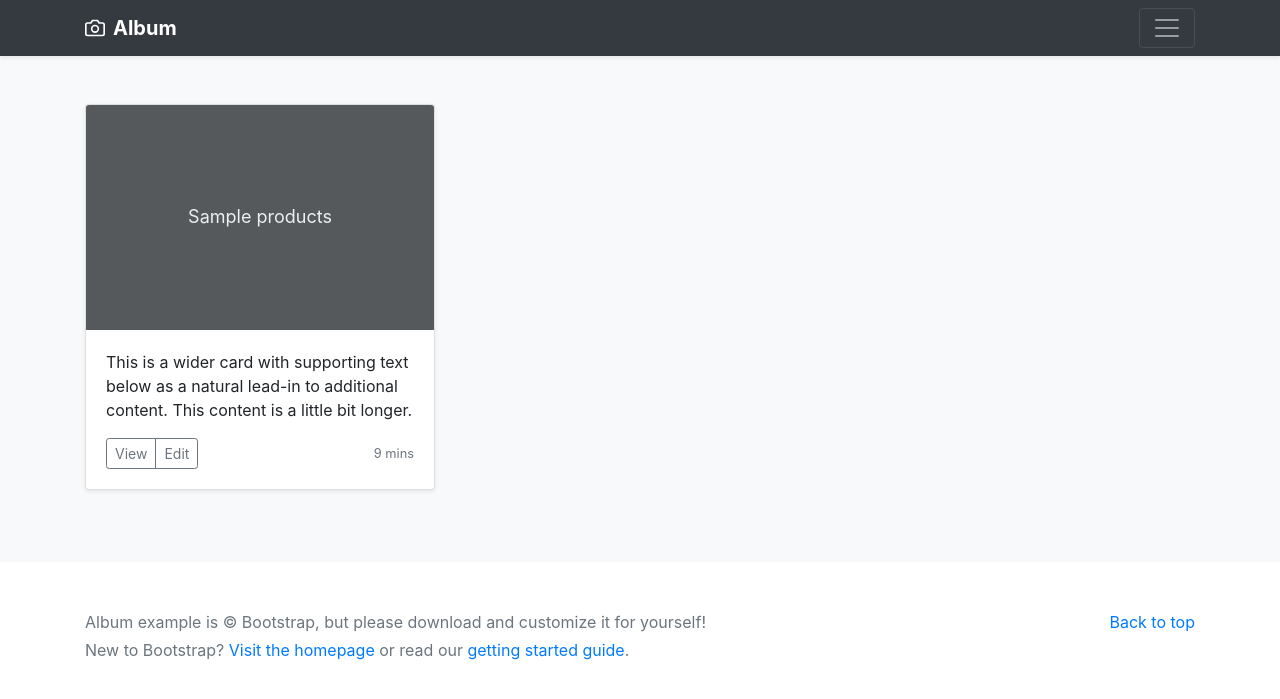
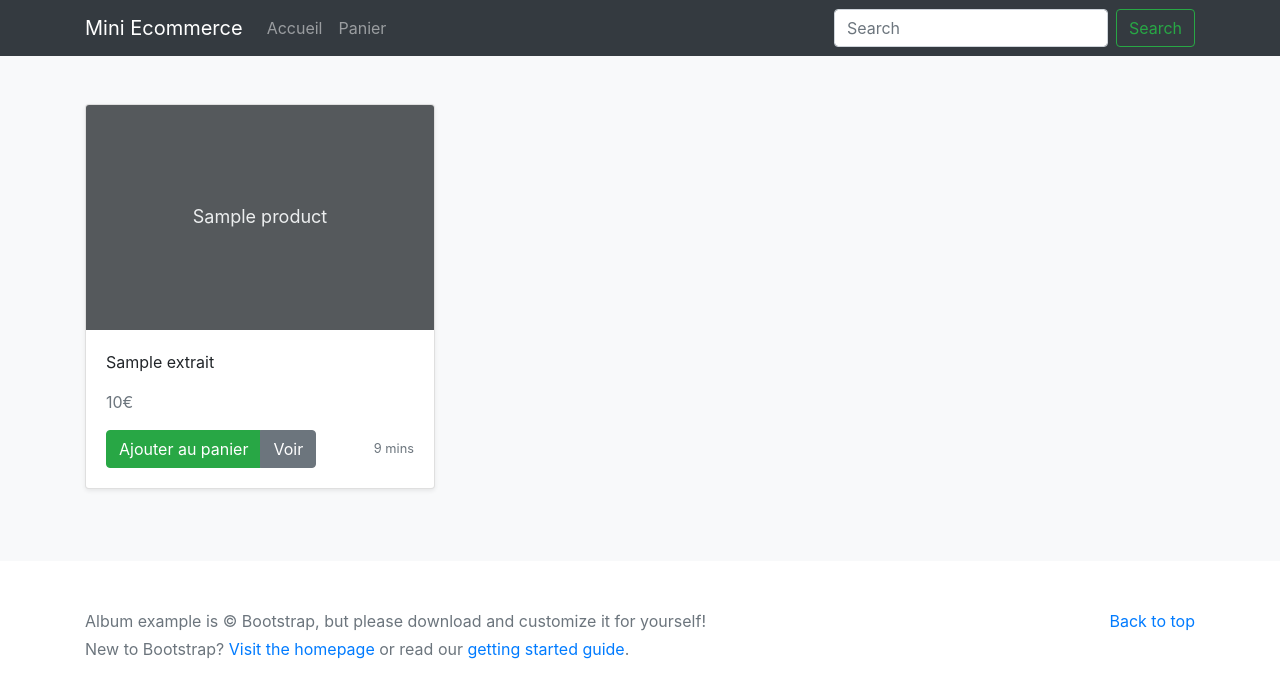
Before and after one commit to Eyzo/Mini-Ecommerce, a PHP site: template Views/home/index.php in a window 1280 px wide. Shown: the top 699 px of the page. Run offline with PHP 8.4, Linux system fonts and the light colour scheme; the template is opened without the code that fills it: most values are stand-ins (such as "Sample title", 1, 10 or a date in 2020).

Commit message:
mise en place du panier

```diff
--- a/Views/home/index.php
+++ b/Views/home/index.php
@@ -1,15 +1,20 @@
+<?php foreach ($products as $produit): ?>
+
 <div class="col-md-4">
     <div class="card mb-4 shadow-sm">
-        <svg class="bd-placeholder-img card-img-top" width="100%" height="225" xmlns="http://www.w3.org/2000/svg" preserveAspectRatio="xMidYMid slice" focusable="false" role="img" aria-label="Placeholder: Thumbnail"><title>Placeholder</title><rect width="100%" height="100%" fill="#55595c"/><text x="50%" y="50%" fill="#eceeef" dy=".3em"><?= $products ?></text></svg>
+        <svg class="bd-placeholder-img card-img-top" width="100%" height="225" xmlns="http://www.w3.org/2000/svg" preserveAspectRatio="xMidYMid slice" focusable="false" role="img" aria-label="Placeholder: Thumbnail"><title>Placeholder</title><rect width="100%" height="100%" fill="#55595c"/><text x="50%" y="50%" fill="#eceeef" dy=".3em"><?= $produit->getName(); ?></text></svg>
         <div class="card-body">
-            <p class="card-text">This is a wider card with supporting text below as a natural lead-in to additional content. This content is a little bit longer.</p>
+            <p class="card-text"><?= $produit->getExtrait(250) ?></p>
+            <p class="text-muted"><?= $produit->getPrix().'€' ?></p>
             <div class="d-flex justify-content-between align-items-center">
                 <div class="btn-group">
-                    <button type="button" class="btn btn-sm btn-outline-secondary">View</button>
-                    <button type="button" class="btn btn-sm btn-outline-secondary">Edit</button>
+                    <a class="btn btn-success" href="/panier/add/<?= $produit->getId() ?>">Ajouter au panier</a>
+                    <button type="button" class="btn btn-secondary">Voir</button>
                 </div>
                 <small class="text-muted">9 mins</small>
             </div>
         </div>
     </div>
 </div>
+
+<?php endforeach; ?>
--- a/Views/layout.php
+++ b/Views/layout.php
@@ -18,35 +18,29 @@
 </head>
 <body>
 <header>
-    <div class="collapse bg-dark" id="navbarHeader">
+    <nav class="navbar navbar-expand-lg navbar-dark bg-dark">
         <div class="container">
-            <div class="row">
-                <div class="col-sm-8 col-md-7 py-4">
-                    <h4 class="text-white">About</h4>
-                    <p class="text-muted">Add some information about the album below, the author, or any other background context. Make it a few sentences long so folks can pick up some informative tidbits. Then, link them off to some social networking sites or contact information.</p>
-                </div>
-                <div class="col-sm-4 offset-md-1 py-4">
-                    <h4 class="text-white">Contact</h4>
-                    <ul class="list-unstyled">
-                        <li><a href="#" class="text-white">Follow on Twitter</a></li>
-                        <li><a href="#" class="text-white">Like on Facebook</a></li>
-                        <li><a href="#" class="text-white">Email me</a></li>
-                    </ul>
-                </div>
+            <a class="navbar-brand" href="/">Mini Ecommerce</a>
+            <button class="navbar-toggler" type="button" data-toggle="collapse" data-target="#navbarSupportedContent" aria-controls="navbarSupportedContent" aria-expanded="false" aria-label="Toggle navigation">
+                <span class="navbar-toggler-icon"></span>
+            </button>
+
+            <div class="collapse navbar-collapse" id="navbarSupportedContent">
+                <ul class="navbar-nav mr-auto">
+                    <li class="nav-item <?php if($_SERVER['REQUEST_URI'] === '/') { echo 'active'; }?>">
+                        <a class="nav-link" href="/">Accueil</a>
+                    </li>
+                    <li class="nav-item <?php if($_SERVER['REQUEST_URI'] === '/panier') { echo 'active'; }?>">
+                        <a class="nav-link" href="/panier">Panier</a>
+                    </li>
+                </ul>
+                <form class="form-inline my-2 my-lg-0">
+                    <input class="form-control mr-sm-2" type="search" placeholder="Search" aria-label="Search">
+                    <button class="btn btn-outline-success my-2 my-sm-0" type="submit">Search</button>
+                </form>
             </div>
         </div>
-    </div>
-    <div class="navbar navbar-dark bg-dark shadow-sm">
-        <div class="container d-flex justify-content-between">
-            <a href="#" class="navbar-brand d-flex align-items-center">
-                <svg xmlns="http://www.w3.org/2000/svg" width="20" height="20" fill="none" stroke="currentColor" stroke-linecap="round" stroke-linejoin="round" stroke-width="2" aria-hidden="true" class="mr-2" viewBox="0 0 24 24" focusable="false"><path d="M23 19a2 2 0 0 1-2 2H3a2 2 0 0 1-2-2V8a2 2 0 0 1 2-2h4l2-3h6l2 3h4a2 2 0 0 1 2 2z"/><circle cx="12" cy="13" r="4"/></svg>
-                <strong>Album</strong>
-            </a>
-            <button class="navbar-toggler" type="button" data-toggle="collapse" data-target="#navbarHeader" aria-controls="navbarHeader" aria-expanded="false" aria-label="Toggle navigation">
-                <span class="navbar-toggler-icon"></span>
-            </button>
-        </div>
-    </div>
+    </nav>
 </header>
 
 <main role="main">
```
Also changed, not shown: Views/home/panier.php (added, +22 -0 lines), public/index.php (+8 -2 lines), src/Controller/StartController.php (+42 -6 lines), src/Core/PdoConnection.php (+9 -0 lines), src/Models/Products.php (+10 -0 lines).
